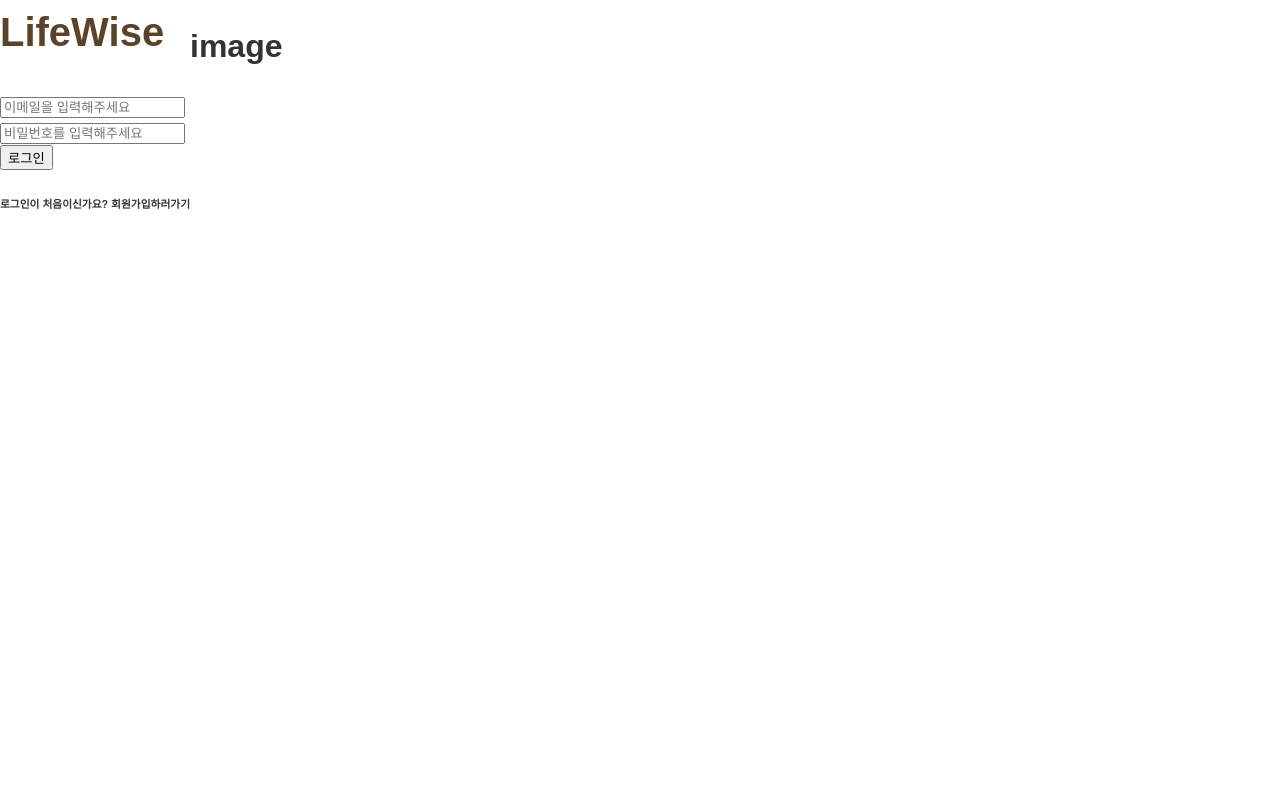
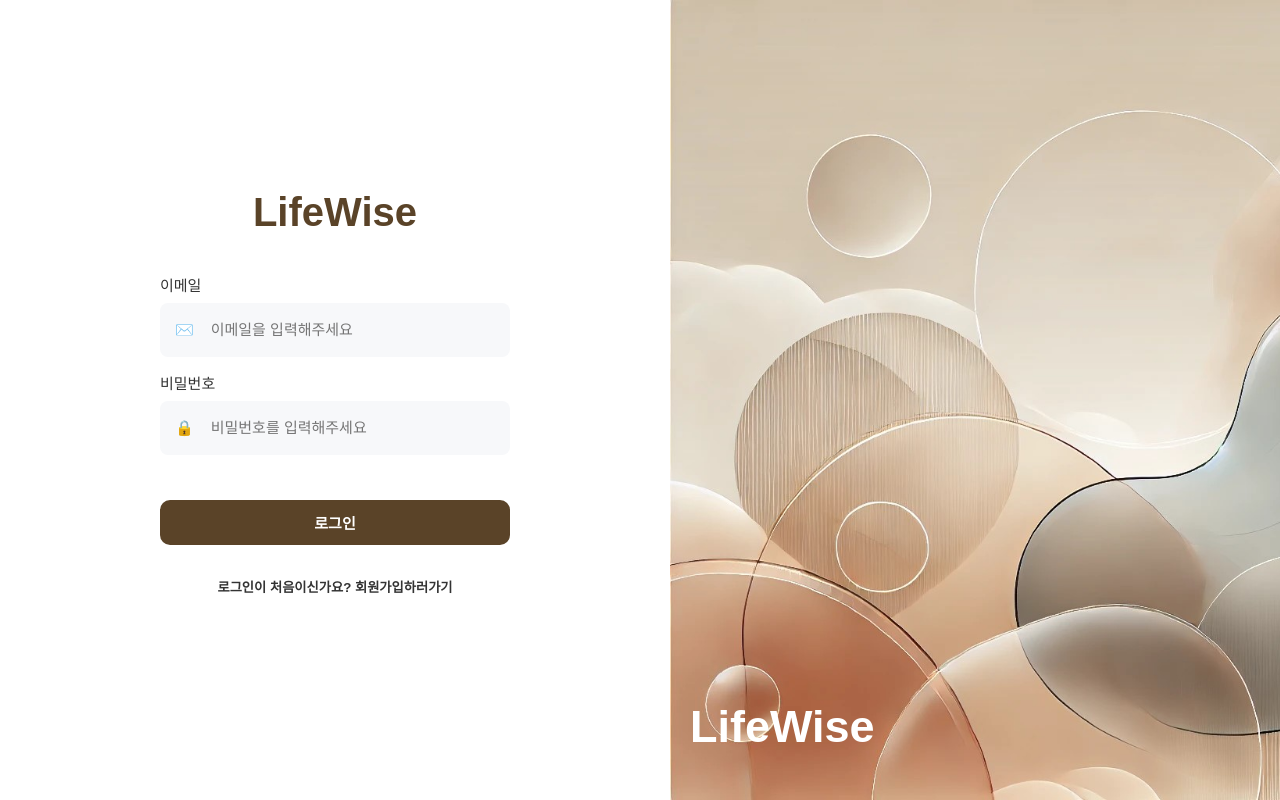
Before and after one commit to GDSC-Hongik/LifeWise-EuSha-web, a React (Vite) app: page /login in a window 1280 px wide. Built offline with nearby package versions, Linux system fonts and the light colour scheme.

Commit message:
Refactor: classname 리빌딩

```diff
--- a/src/components/Login.jsx
+++ b/src/components/Login.jsx
@@ -47,12 +47,12 @@ const Login = () => {
 
   return (
     <div className="container">
-      <div className="login">
+      <div className="left">
         <div className="title">LifeWise</div>
-        <form onSubmit={handlelogin}>
-          {" "}
-          {/* form 태그 추가로 제출 처리 */}
-          <div className="inputEmail">
+        <form className="form" onSubmit={handlelogin}>
+          <label>이메일</label>
+          <div className="inputBox">
+            <span>✉️</span>
             <input
               className="Email"
               type="text"
@@ -61,7 +61,10 @@ const Login = () => {
               onChange={sethandleEmail}
             ></input>
           </div>
-          <div className="inputPW">
+
+          <label>비밀번호</label>
+          <div className="inputBox">
+            <span>🔒</span>
             <input
               className="PW"
               type="password"
@@ -70,18 +73,19 @@ const Login = () => {
               onChange={sethandlePW}
             ></input>
           </div>
-          <div className="buttonWrap">
-            <button type="submit">로그인</button> {/* submit type으로 변경 */}
-          </div>
+          <button type="submit" className="button">
+            로그인
+          </button>
+          {/* submit type으로 변경 */}
         </form>
         <div className="firstLogin">
-          <h6>
+          <h5>
             <Link to="/Signup">로그인이 처음이신가요? 회원가입하러가기</Link>
-          </h6>
+          </h5>
         </div>
       </div>
-      <div className="image">
-        <h1>image</h1>
+      <div className="right">
+        <h2>LifeWise</h2>
       </div>
     </div>
   );
```
